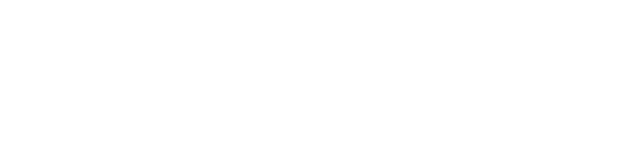
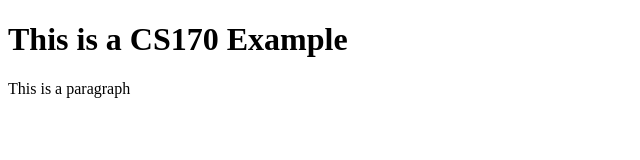
Before and after one commit to Etown-CS170/Example, a plain HTML site: page index.html in a window 1280 px wide. Shown: the whole page, without its empty margins (0-640 px from the left). Drawn offline with Linux system fonts and the light colour scheme.

Commit message:
update the index.html

```diff
--- a/index.html
+++ b/index.html
@@ -8,6 +8,10 @@
 </head>
 
 <body>
+    <h1> This is a CS170 Example </h1>
+
+    <p> This is a paragraph </p>
+
 
 </body>
 
```
